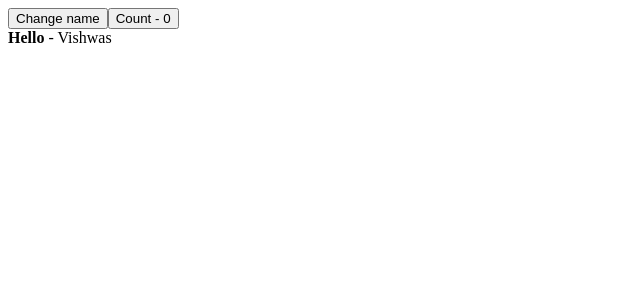
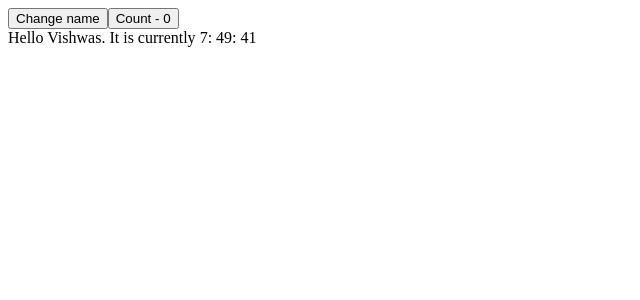
Before and after one commit to SaqibSattar/react-render, a React (Vite) app: page / in a window 1280 px wide. Shown: the top 300 px of the page, without its empty margins (0-640 px from the left). Built offline with nearby package versions, Linux system fonts and the light colour scheme.

Commit message:
Incorrect memo with Impure Component

```diff
--- /dev/null
+++ b/src/components/Optimization/ChildFour.jsx
@@ -0,0 +1,15 @@
+import React from 'react'
+
+export const ChildFour = ({ name }) => {
+  const date = new Date()
+
+  console.log('ChildFour Render')
+  return (
+    <div>
+      Hello {name}. It is currently {date.getHours()}: {date.getMinutes()}:{' '}
+      {date.getSeconds()}
+    </div>
+  )
+}
+
+export const MemoizedChildFour = React.memo(ChildFour)
--- a/src/components/Optimization/ParentThree.jsx
+++ b/src/components/Optimization/ParentThree.jsx
@@ -1,5 +1,6 @@
 import React, { useState } from 'react'
 import { ChildThree, MemoizedChildThree } from './ChildThree'
+import { MemoizedChildFour } from './ChildFour'
 
 export const ParentThree = () => {
   const [count, setCount] = useState(0)
@@ -11,9 +12,10 @@
       <button onClick={() => setName('Codevolution')}>Change name</button>
       <button onClick={() => setCount(c => c + 1)}>Count - {count}</button>
       {/* <ChildThree name={name} /> */}
-      <MemoizedChildThree name={name}>
-        <strong>Hello</strong>
-      </MemoizedChildThree>
+      {/* <MemoizedChildThree name={name}>
+            <strong>Hello</strong>
+          </MemoizedChildThree> */}
+      <MemoizedChildFour name={name} />
     </div>
   )
 }
```
